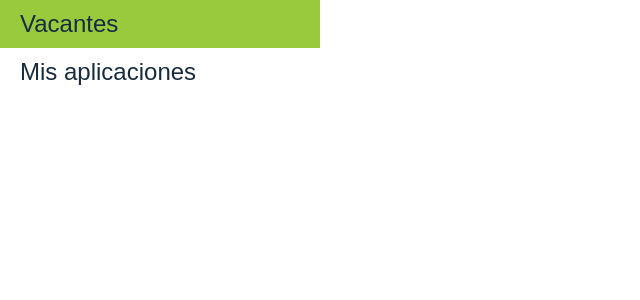
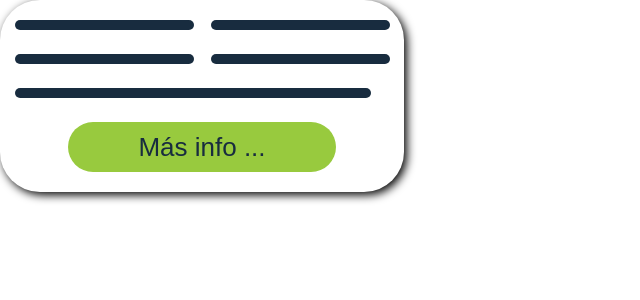
Before and after one commit to Seveen-Team/frontend, a React app: page / in a window 1280 px wide. Shown: the top 300 px of the page, without its empty margins (0-640 px from the left). Built offline with nearby package versions, Linux system fonts and the light colour scheme.

Commit message:
[ADD] vancanteCard component

```diff
--- /dev/null
+++ b/src/components/VacanteCard/index.js
@@ -0,0 +1,46 @@
+import React from 'react';
+import {
+  WrapperCard,
+  WrapperLevel,
+  WrapperBase,
+  WrapperItem,
+  Title,
+  Text,
+  Info,
+} from './styles';
+
+class VacanteCard extends React.Component {
+  render() {
+    return (
+      <WrapperCard>
+        <WrapperLevel>
+          <WrapperItem>
+            <Title>{this.props.Cargo}</Title>
+            <Text>{this.props.NombreCargo}</Text>
+          </WrapperItem>
+          <WrapperItem>
+            <Title>{this.props.Empresa}</Title>
+            <Text>{this.props.NombreEmpresa}</Text>
+          </WrapperItem>
+        </WrapperLevel>
+        <WrapperLevel>
+          <WrapperItem>
+            <Title>{this.props.Modalida}</Title>
+            <Text>{this.props.NombreModalida}</Text>
+          </WrapperItem>
+          <WrapperItem>
+            <Title>{this.props.Pais}</Title>
+            <Text>{this.props.NombrePais}</Text>
+          </WrapperItem>
+        </WrapperLevel>
+        <WrapperBase>
+          <Title>{this.props.Tecnologias}</Title>
+          <Text>{this.props.NombresTecologias}</Text>
+        </WrapperBase>
+        <Info>Más info ...</Info>
+      </WrapperCard>
+    );
+  }
+}
+
+export default VacanteCard;
--- /dev/null
+++ b/src/components/VacanteCard/styles.js
@@ -0,0 +1,65 @@
+import styled from 'styled-components';
+
+const WrapperCard = styled.div`
+  padding: 10px;
+  width: 30vw;
+  border-radius: 40px;
+  text-align: center;
+  box-shadow: 3px 3px 10px black;
+`;
+
+const WrapperLevel = styled.div`
+  display: flex;
+  justify-content: space-between;
+  margin-top: 5px;
+`;
+
+const WrapperBase = styled.div`
+  text-align: center;
+  margin-top: 10px;
+`;
+
+const WrapperItem = styled.div`
+  text-align: center;
+  width: 49%;
+`;
+
+const Title = styled.p`
+  width: 90%;
+  padding: 5px;
+  margin: 5px;
+  border-radius: 50px;
+  font-size: 24px;
+  background-color: #182c3f;
+  color: white;
+  font-family: Babes, sans-serif;
+`;
+
+const Text = styled.p`
+  font-family: Babes, sans-serif;
+  font-size: 14px;
+  color: #182c3f;
+`;
+
+const Info = styled.button`
+  margin: 10px;
+  font-family: Babes, sans-serif;
+  font-size: 26px;
+  border-radius: 50px;
+  outline: none;
+  border: none;
+  background-color: #98ca3e;
+  color: #182c3f;
+  width: 70%;
+  height: 50px;
+`;
+
+export {
+  WrapperCard,
+  WrapperLevel,
+  WrapperBase,
+  WrapperItem,
+  Title,
+  Text,
+  Info,
+};
--- a/src/index.js
+++ b/src/index.js
@@ -1,6 +1,6 @@
 import React from 'react';
 import ReactDOM from 'react-dom';
 // import App from './routes/App';
-import Sidebar from './components/Sidebar';
+import VacanteCard from './components/VacanteCard';
 
-ReactDOM.render(<Sidebar />, document.getElementById('app'));
+ReactDOM.render(<VacanteCard />, document.getElementById('app'));
```
